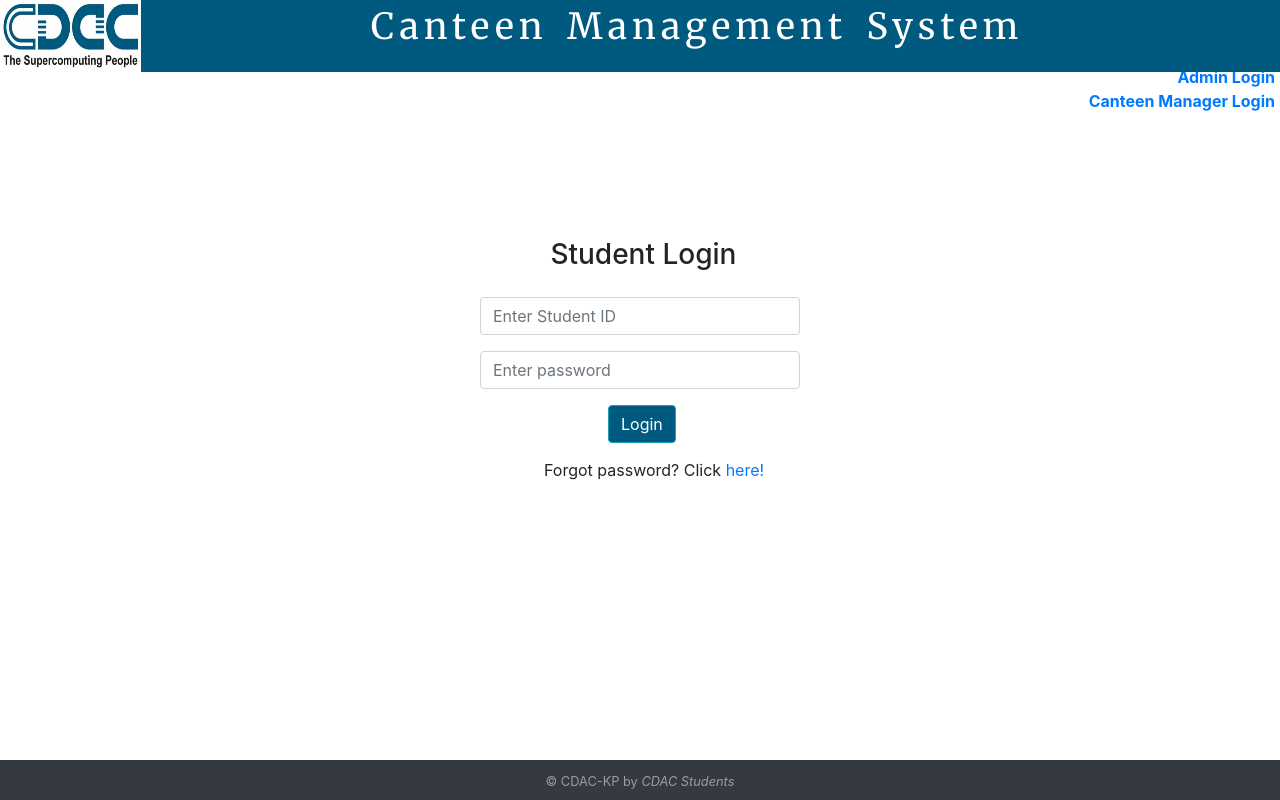
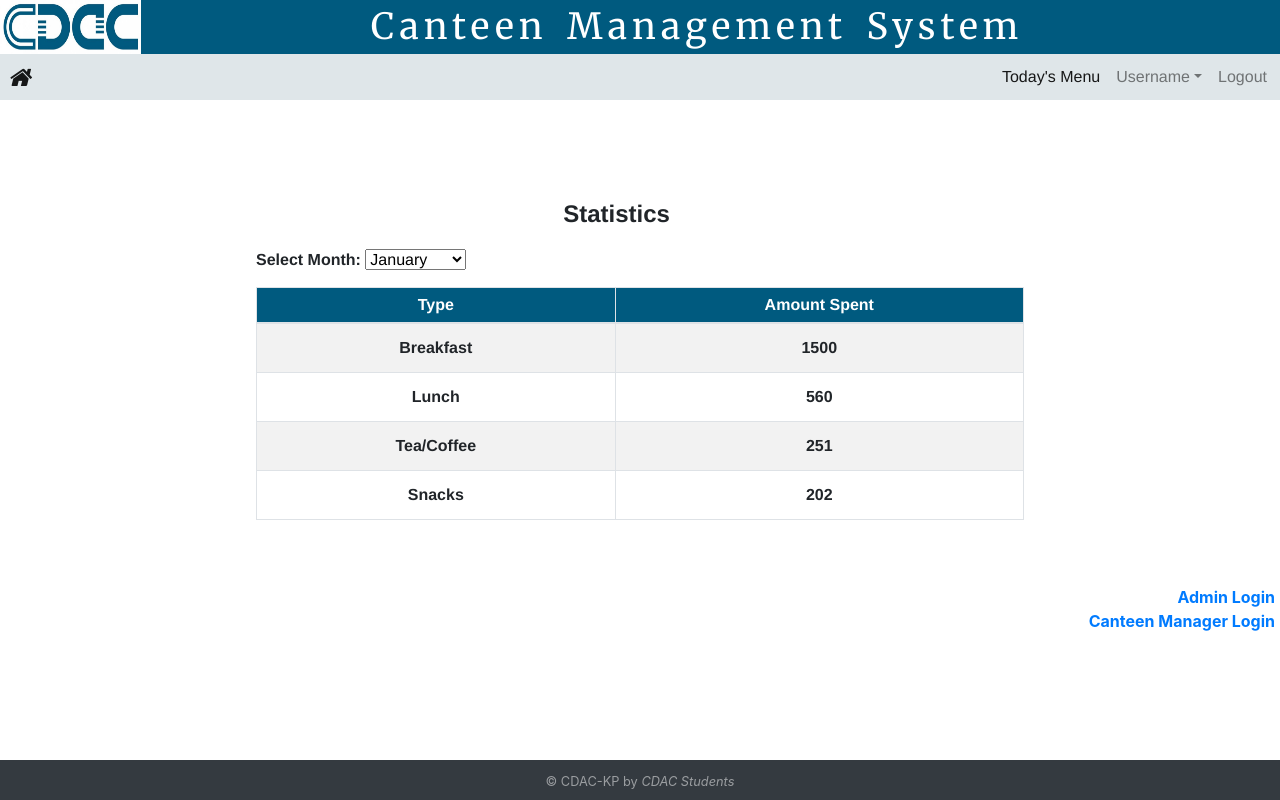
Before and after one commit to DAC09-46-50-79/CMS, an Angular app: page /stats in a window 1280 px wide. Before the commit this address led to /. Shown: the top 800 px of the page. Built offline with nearby package versions, Linux system fonts and the light colour scheme.

Commit message:
Stats page for student added

```diff
--- a/src/app/app.component.html
+++ b/src/app/app.component.html
@@ -1,7 +1,9 @@
 <app-header></app-header>
-<!--
-<app-student-loggedin *ngIf="isLoggedIn"></app-student-loggedin> -->
+
+<!-- <app-student-loggedin *ngIf="isLoggedIn"></app-student-loggedin> -->
+
 <router-outlet></router-outlet>
+
 <div *ngIf="!isLoggedIn">
     <div id="linkContainer">
         <a href="#"><strong>Admin Login</strong></a><br/>
@@ -13,7 +15,7 @@
                 <input type="text" placeholder="Enter Student ID" class="form-control" id="studID" [(ngModel)]="studID" />
             </div>
             <div class="form-group">
-                <input type="password" placeholder="Enter password" class="form-control" id="password" [(ngModel)]="studPass" />
+                <input type="password" placeholder="Enter password" class="form-control" id="studPass" [(ngModel)]="studPass" />
             </div>
             <button id="loginBtn" (click)="validateStudent()" type="submit" class="btn btn-info">Login</button>
             <p id="forgotText">Forgot password? Click <a href="#">here!</a> </p>
--- /dev/null
+++ b/src/app/student/stats/stats.component.css
@@ -0,0 +1,31 @@
+#statsTxt{
+    font-size: 24px;
+    margin-left: 40%;
+}
+
+#container{
+    font-family: 'Arimo', sans-serif;
+    font-weight: 700;
+    max-width: 60%;
+    margin-left: auto;
+    margin-right: auto;
+    margin-top: 12vh;
+}
+
+#tableHead{
+    background-color: #005A7F;
+}
+
+#statsTable{
+    margin-top: 2%;
+}
+
+th{
+    color: white;
+    padding: 5px;
+    text-align: center;
+}
+
+td{
+    text-align: center;
+}
--- /dev/null
+++ b/src/app/student/stats/stats.component.html
@@ -0,0 +1,49 @@
+<app-student-nav-bar></app-student-nav-bar>
+<div id="container">
+    <p id="statsTxt">Statistics</p>
+    <div id="selector">
+        Select Month:
+        <select>
+            <option value="Jan">January</option>
+            <option value="Feb">February</option>
+            <option value="Mar">March</option>
+            <option value="Apr">April</option>
+            <option value="May">May</option>
+            <option value="Jun">June</option>
+            <option value="Jul">July</option>
+            <option value="Aug">August</option>
+            <option value="Sep">September</option>
+            <option value="Oct">October</option>
+            <option value="Nov">November</option>
+            <option value="Dec">December</option>
+        </select>
+    </div>
+    <div id="statsTable">
+        <table class="table table-striped table-hover table-bordered">
+            <thead id="tableHead" class="thead">
+              <tr>
+                <th scope="col">Type</th>
+                <th scope="col">Amount Spent</th>
+              </tr>
+            </thead>
+            <tbody>
+              <tr>
+                <td>Breakfast</td>
+                <td>1500</td>
+              </tr>
+              <tr>
+                <td>Lunch</td>
+                <td>560</td>
+              </tr>
+              <tr>
+                <td>Tea/Coffee</td>
+                <td>251</td>
+              </tr>
+              <tr>
+                <td>Snacks</td>
+                <td>202</td>
+              </tr>
+            </tbody>
+          </table>
+    </div>
+</div>
--- /dev/null
+++ b/src/app/student/stats/stats.component.ts
@@ -0,0 +1,15 @@
+import { Component, OnInit } from '@angular/core';
+
+@Component({
+  selector: 'app-stats',
+  templateUrl: './stats.component.html',
+  styleUrls: ['./stats.component.css']
+})
+export class StatsComponent implements OnInit {
+
+  constructor() { }
+
+  ngOnInit() {
+  }
+
+}
--- a/src/app/student/student-nav-bar/student-nav-bar.component.html
+++ b/src/app/student/student-nav-bar/student-nav-bar.component.html
@@ -13,7 +13,7 @@
         <a class="nav-link dropdown-toggle" href="#" id="navbarDropdown" role="button" data-toggle="dropdown">Username</a>
         <div class="dropdown-menu" aria-labelledby="navbarDropdown">
           <a class="dropdown-item" routerLink="/student/profile">Profile</a>
-          <a class="dropdown-item" href="#">Stats</a>
+          <a class="dropdown-item" routerLink="/stats">Stats</a>
           <a class="dropdown-item" href="#">Payment History</a>
           <a class="dropdown-item" href="#">Feedback</a>
         </div>
```
Also changed, not shown: src/app/app.module.ts (+5 -2 lines), 1 other file (tests, documents, lock files or other folders).
